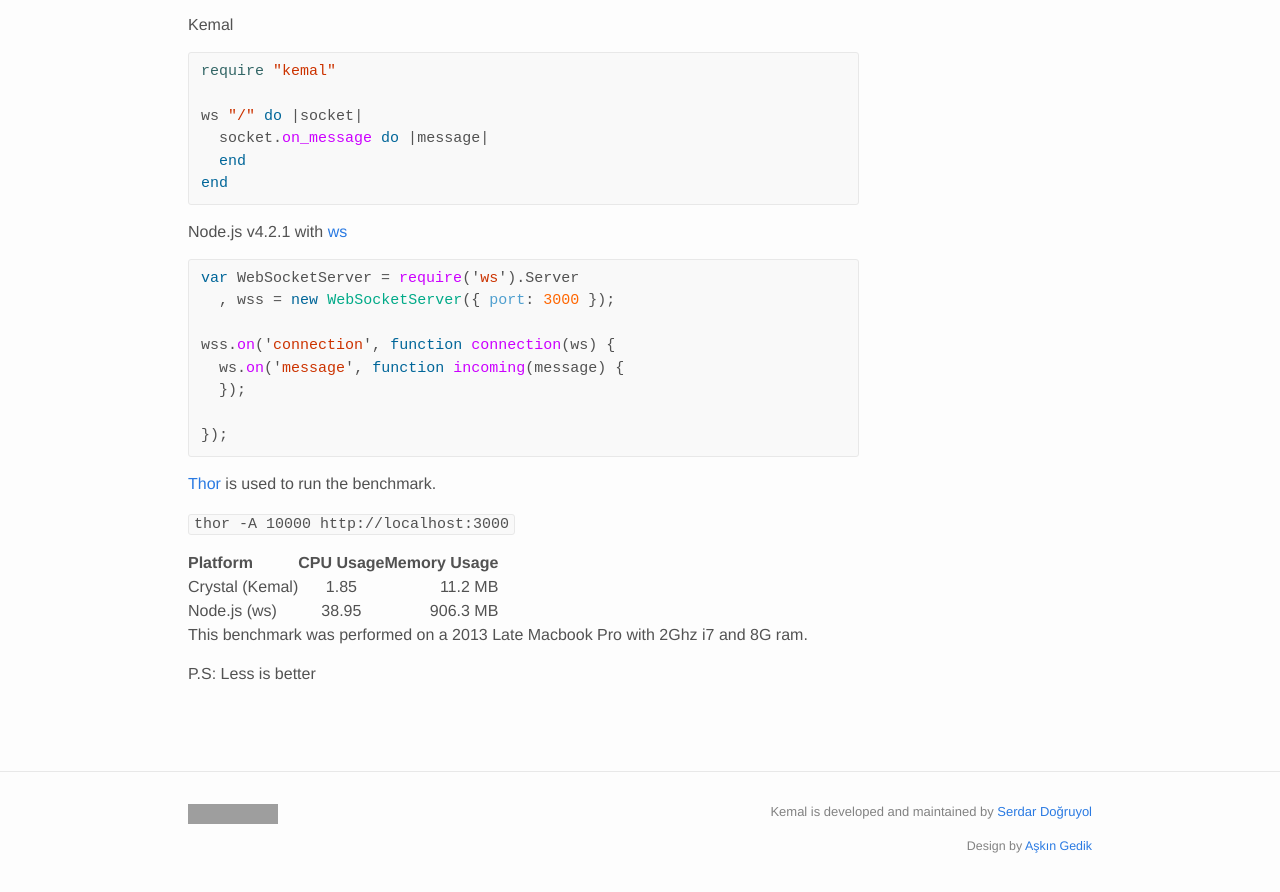
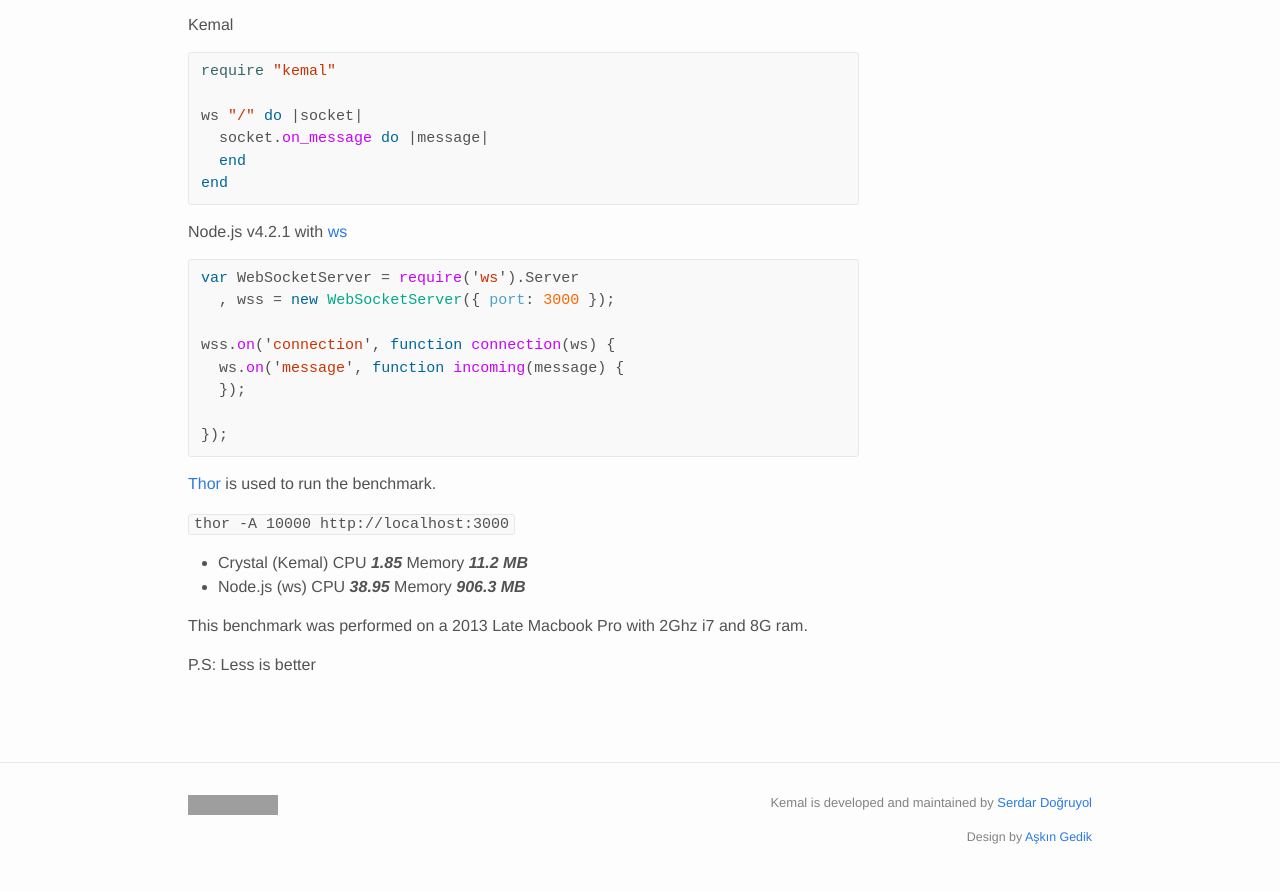
Before and after one commit to kemalcr/kemal, a Jekyll site: the page built from _docs/websockets.md, in a window 1280 px wide and 900 px high, scrolled down 1020 px. Shown: the top 892 px of the window. Built offline with Jekyll 4.4.1, drawn with Linux system fonts in a browser that asks for light colours; Markdown is read by kramdown in place of the engine named in the settings; grey boxes are pictures that could not be loaded.

Commit message:
Update websockets.md

```diff
--- a/_docs/websockets.md
+++ b/_docs/websockets.md
@@ -70,10 +70,8 @@
 
 `thor -A 10000 http://localhost:3000`
 
-| Platform | CPU Usage | Memory Usage |
-| :------------ |:---------------:| -----:|
-| Crystal (Kemal)    | 1.85 | 11.2 MB  |
-| Node.js (ws)     | 38.95        |   906.3 MB |
+- Crystal (Kemal)  CPU ***1.85***         Memory   ***11.2  MB***
+- Node.js (ws)     CPU ***38.95***        Memory   ***906.3 MB***
 
 This benchmark was performed on a 2013 Late Macbook Pro with 2Ghz i7 and 8G ram.
 
```
